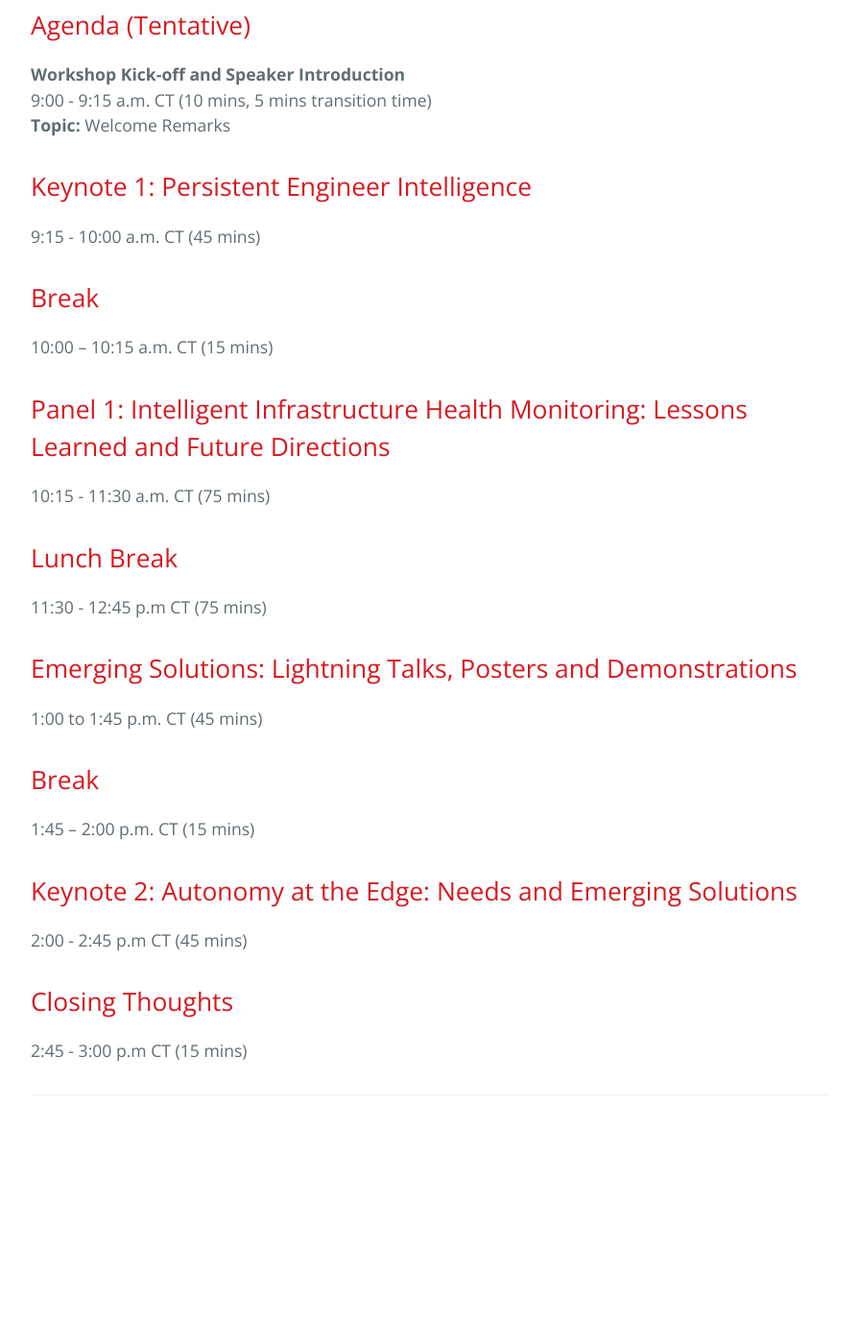
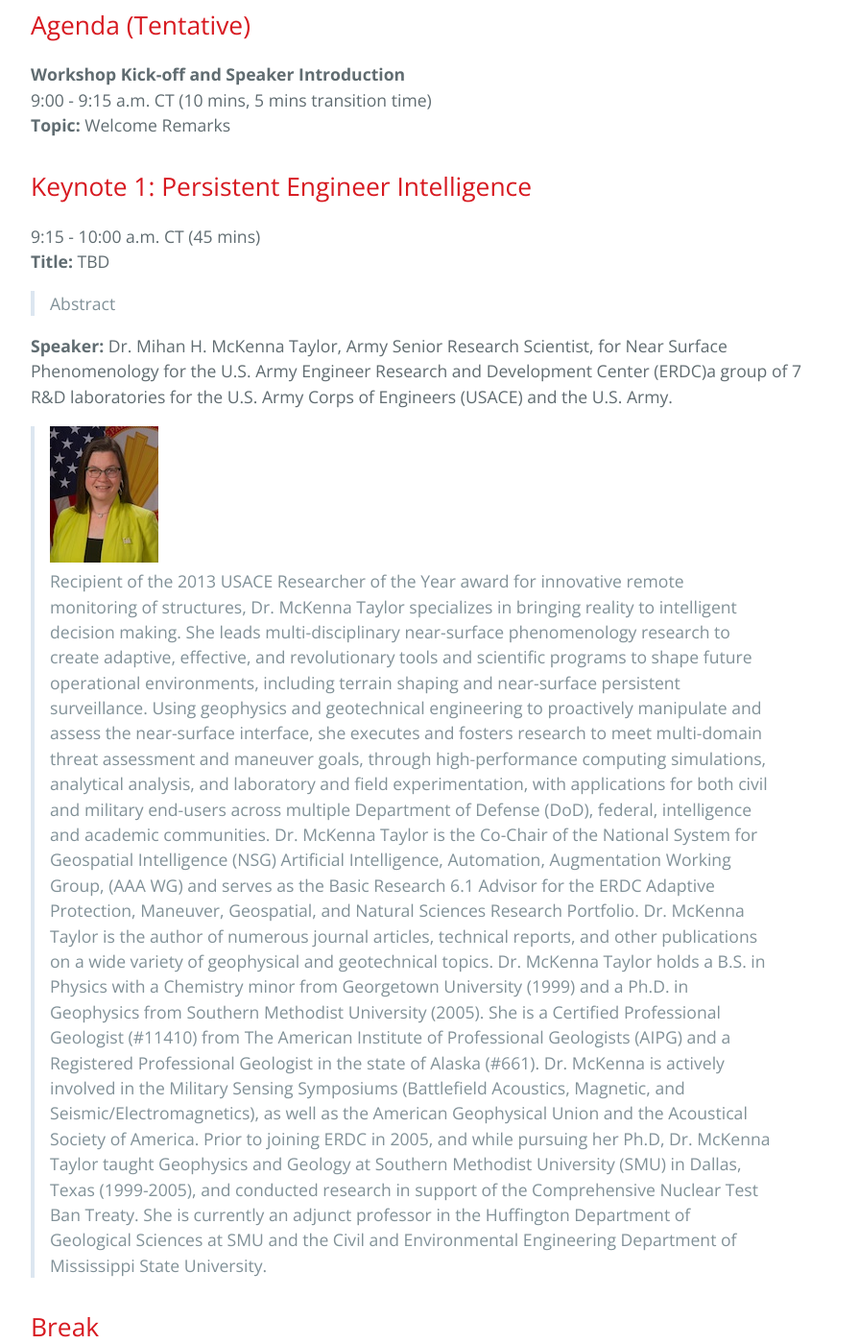
Before and after one commit to BridgingBigData/BridgingBigData.github.io, a Jekyll site: the page built from pages/bbd2023agenda.md, in a window 1280 px wide and 1400 px high, scrolled down 810 px. Shown: the whole window at 96% size, without its empty margins (192-1087 px from the left). Built offline with Jekyll 4.4.1, drawn with Linux system fonts in a browser that asks for light colours; before the commit the page ends 2015 px from its top, so only the background shows below that.

Commit message:
agenda updates

```diff
--- a/pages/bbd2023agenda.md
+++ b/pages/bbd2023agenda.md
@@ -24,6 +24,14 @@ Friday May 26th, 2020, 9:00 A.M. to 3 P.M. Central Time
 
 ## Keynote 1:  Persistent Engineer Intelligence
 9:15 - 10:00 a.m. CT (45 mins)
+**Title:** TBD
+> Abstract
+
+**Speaker:** Dr. Mihan H. McKenna Taylor, Army Senior Research Scientist, for Near Surface Phenomenology for the U.S. Army Engineer Research and Development Center (ERDC)a group of 7 R&D laboratories for the U.S. Army Corps of Engineers (USACE) and the U.S. Army.
+> ![Dr. Mihan H. McKenna Taylor](images/mihan.JPG)
+> Recipient of the 2013 USACE Researcher of the Year award for innovative remote monitoring of structures, Dr. McKenna Taylor specializes in bringing reality to intelligent decision making. She leads multi-disciplinary near-surface phenomenology research to create adaptive, effective, and revolutionary tools and scientific programs to shape future operational environments, including terrain shaping and near-surface persistent surveillance. Using geophysics and geotechnical engineering to proactively manipulate and assess the near-surface interface, she executes and fosters research to meet multi-domain threat assessment and maneuver goals, through high-performance computing simulations, analytical analysis, and laboratory and field experimentation, with applications for both civil and military end-users across multiple Department of Defense (DoD), federal, intelligence and academic communities. Dr. McKenna Taylor is the Co-Chair of the National System for Geospatial Intelligence (NSG) Artificial Intelligence, Automation, Augmentation Working Group, (AAA WG) and serves as the Basic Research 6.1 Advisor for the ERDC Adaptive Protection, Maneuver, Geospatial, and Natural Sciences Research Portfolio.
+Dr. McKenna Taylor is the author of numerous journal articles, technical reports, and other publications on a wide variety of geophysical and geotechnical topics. Dr. McKenna Taylor holds a B.S. in Physics with a Chemistry minor from Georgetown University (1999) and a Ph.D. in Geophysics from Southern Methodist University (2005). She is a Certified Professional Geologist (#11410) from The American Institute of Professional Geologists (AIPG) and a Registered Professional Geologist in the state of Alaska (#661). Dr. McKenna is actively involved in the Military Sensing Symposiums (Battlefield Acoustics, Magnetic, and Seismic/Electromagnetics), as well as the American Geophysical Union and the Acoustical Society of America.
+Prior to joining ERDC in 2005, and while pursuing her Ph.D, Dr. McKenna Taylor taught Geophysics and Geology at Southern Methodist University (SMU) in Dallas, Texas (1999-2005), and conducted research in support of the Comprehensive Nuclear Test Ban Treaty. She is currently an adjunct professor in the Huffington Department of Geological Sciences at SMU and the Civil and Environmental Engineering Department of Mississippi State University.
 
 ## Break
 10:00 – 10:15 a.m. CT (15 mins)
```
Also changed, not shown: pages/images/mihan.jpg (added).
